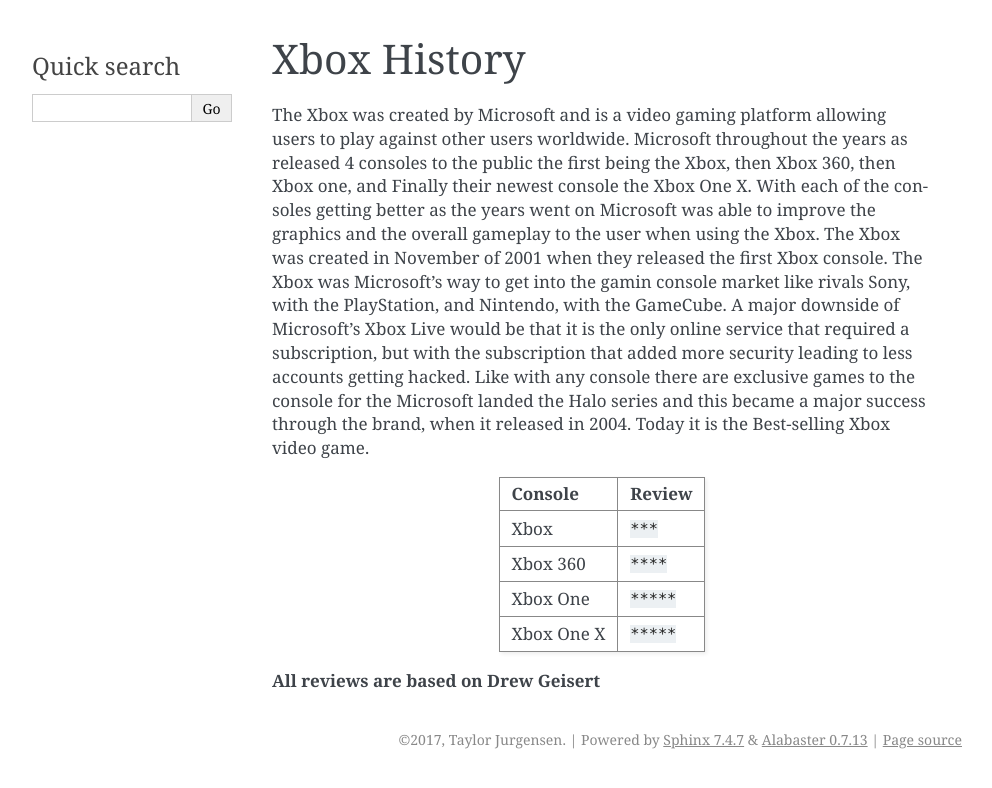
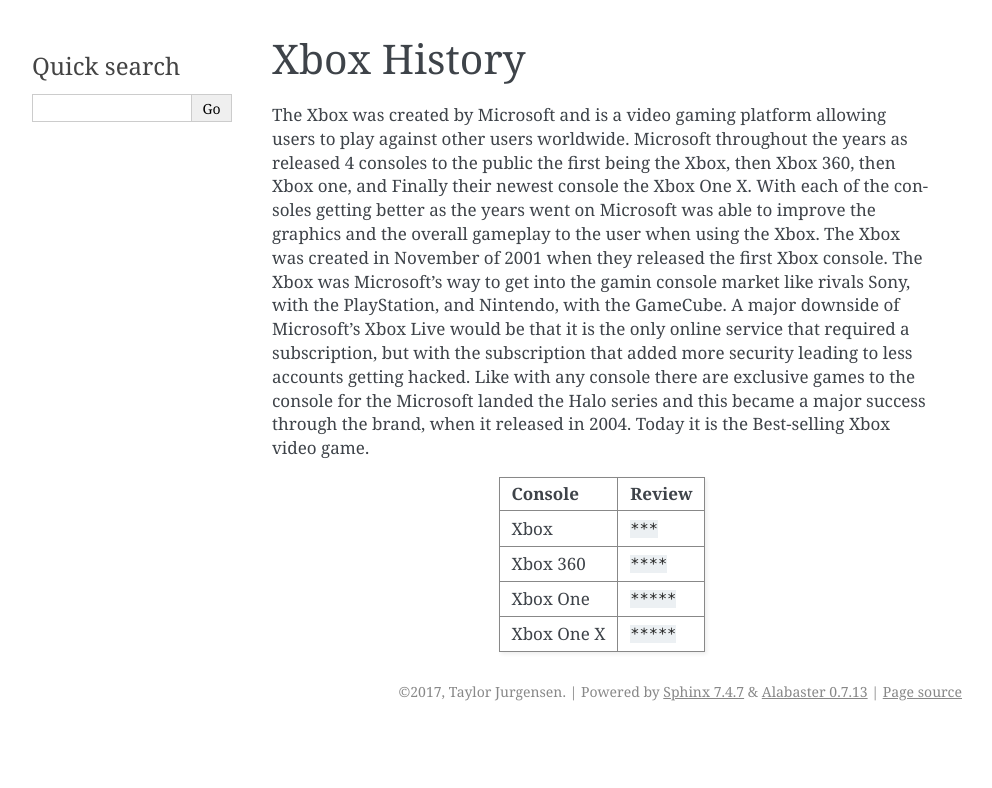
Before and after one commit to Zeniwow/video_games_final, a Sphinx documentation site: the page built from source/xbox/index.rst, in a window 1280 px wide. Shown: the top 788 px of the page, without its empty margins (148-1140 px from the left). Built offline with Sphinx 7.4.7, drawn with Linux system fonts in a browser that asks for light colours.

Commit message:
removed a statement

```diff
--- a/source/xbox/index.rst
+++ b/source/xbox/index.rst
@@ -20,5 +20,3 @@ Xbox 360     ``****``
 Xbox One     ``*****``
 Xbox One X   ``*****``
 ============ =================
-
-**All reviews are based on Drew Geisert**
```
